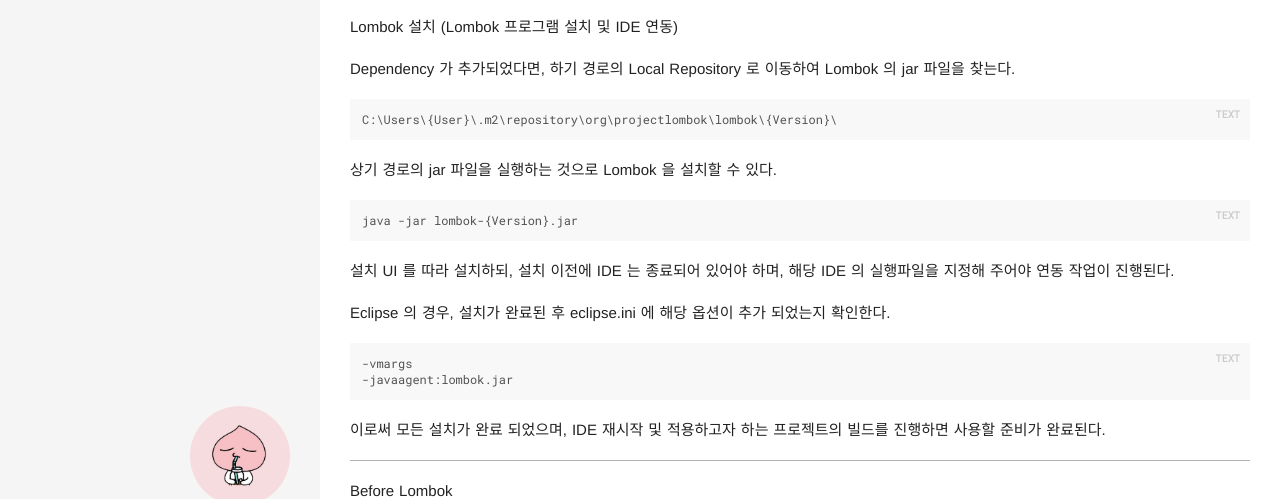
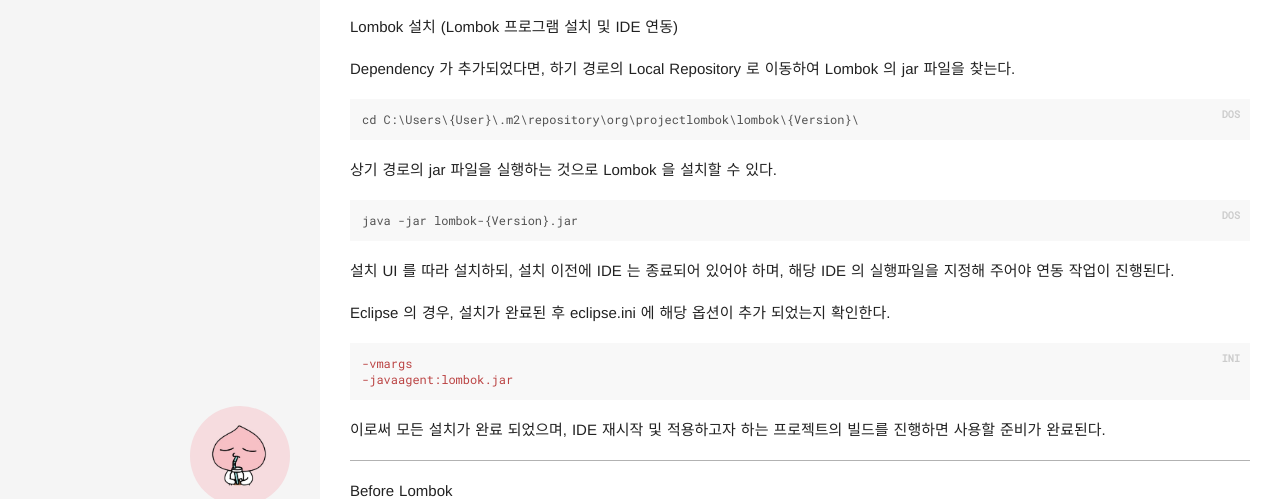
Before and after one commit to Hotsse/hotsse.github.io, a Jekyll site: the page built from _posts/2019-11-03-Spring Project Lombok.md, in a window 1280 px wide. Shown: the part 705-1204 px from the top of the page. Built offline with Jekyll 4.4.1, drawn with Linux system fonts in a browser that asks for light colours; comment, search, counter and statistics services are not loaded.

Commit message:
update post highlight type

```diff
--- a/_posts/2019-11-03-Spring Project Lombok.md
+++ b/_posts/2019-11-03-Spring Project Lombok.md
@@ -31,13 +31,13 @@
 
 Dependency 가 추가되었다면, 하기 경로의 Local Repository 로 이동하여 Lombok 의 jar 파일을 찾는다.
 
-{% highlight text %}
-C:\Users\{User}\.m2\repository\org\projectlombok\lombok\{Version}\
+{% highlight dos %}
+cd C:\Users\{User}\.m2\repository\org\projectlombok\lombok\{Version}\
 {% endhighlight %}
 
 상기 경로의 jar 파일을 실행하는 것으로 Lombok 을 설치할 수 있다.
 
-{% highlight text %}
+{% highlight dos %}
 java -jar lombok-{Version}.jar
 {% endhighlight %}
 
@@ -45,7 +45,7 @@
 
 Eclipse 의 경우, 설치가 완료된 후 eclipse.ini 에 해당 옵션이 추가 되었는지 확인한다.
 
-{% highlight text %}
+{% highlight ini %}
 -vmargs
 -javaagent:lombok.jar
 {% endhighlight %}
```
